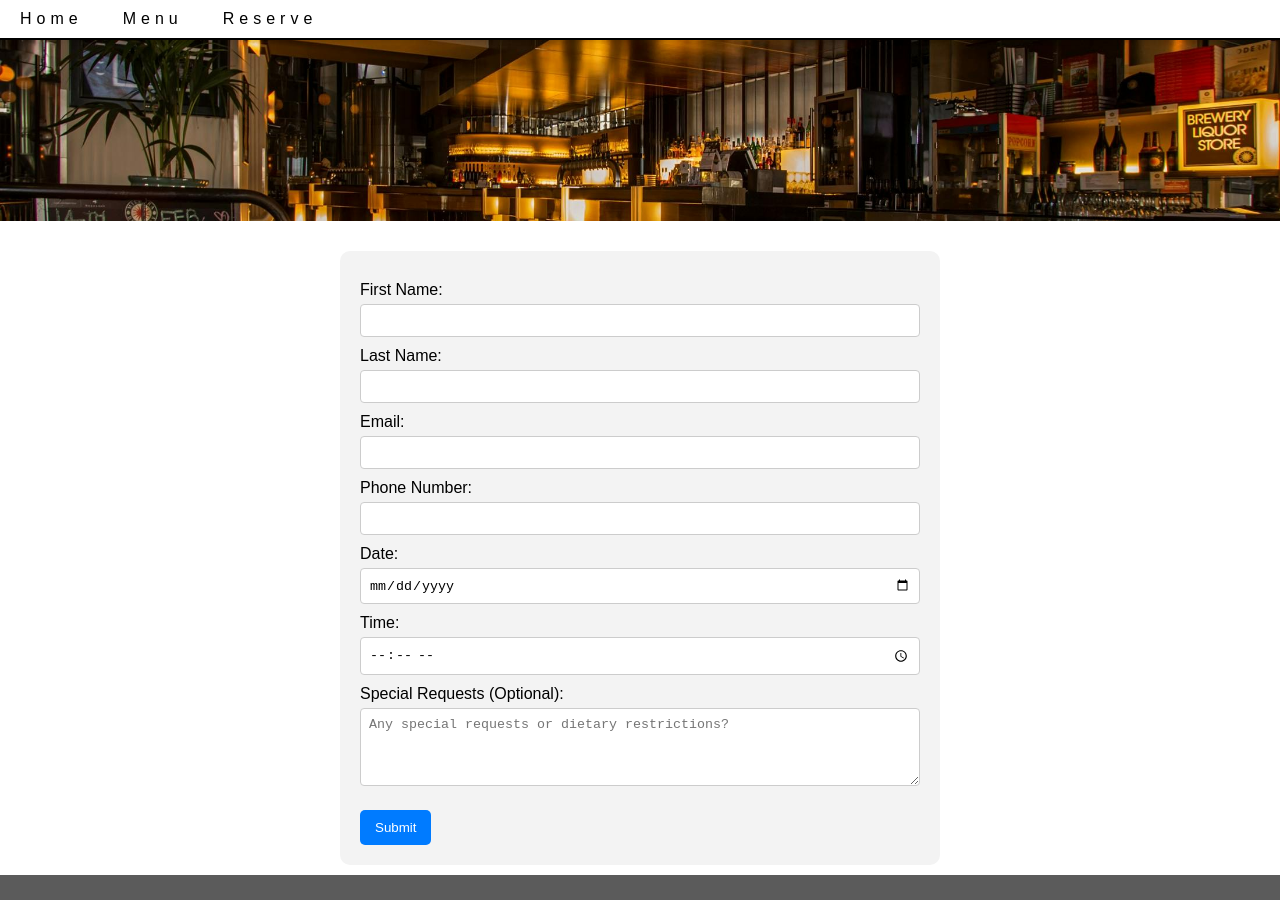
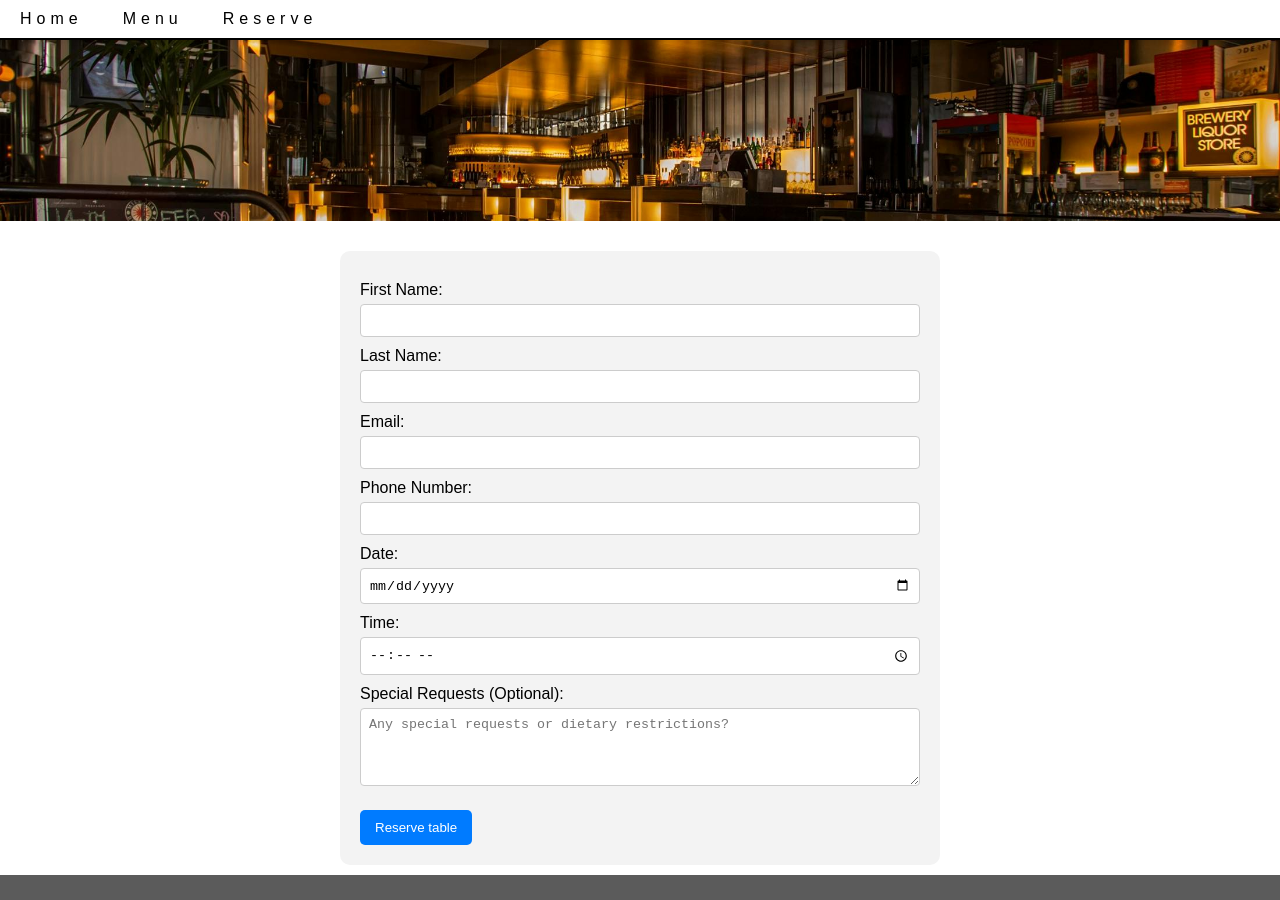
Before and after one commit to Darvid-223/ernesto, a plain HTML site: page form.html in a window 1280 px wide. Shown: the top 900 px of the page. Drawn offline with Linux system fonts and the light colour scheme.

Commit message:
submit button changed value to reserve table

```diff
--- a/form.html
+++ b/form.html
@@ -62,7 +62,7 @@
         <textarea id="special-requests" name="special-requests" rows="4" cols="50" placeholder="Any special requests or dietary restrictions?"></textarea>
         <br>
 
-        <input type="submit" value="Submit">
+        <input type="submit" value="Reserve table">
     </form>
 </main>
 
```
